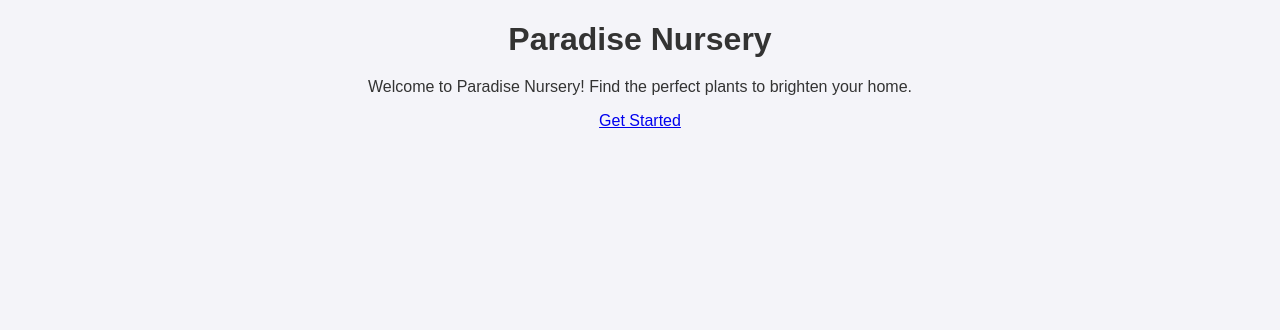
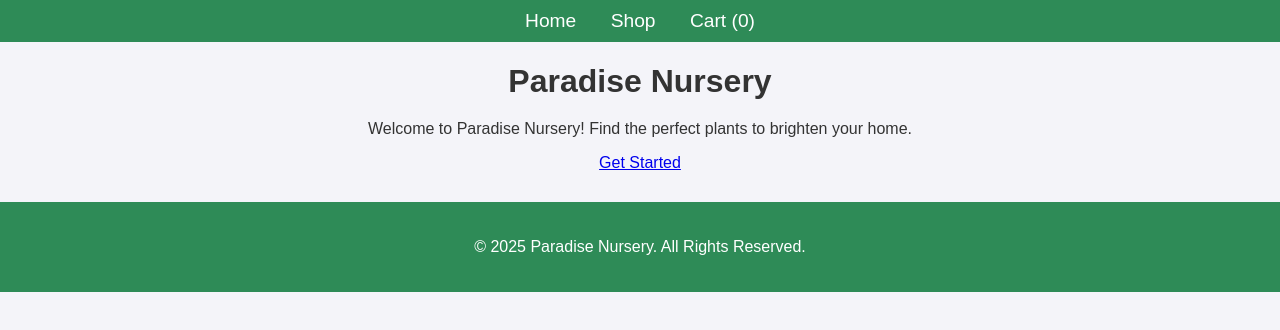
Before and after one commit to Varsha-S2005/paradise-nursery, a plain HTML site: page index.html in a window 1280 px wide. Drawn offline with Linux system fonts and the light colour scheme.

Commit message:
Update index.html

```diff
--- a/index.html
+++ b/index.html
@@ -7,10 +7,22 @@
     <link rel="stylesheet" href="css/style.css">
 </head>
 <body>
+    <header>
+        <nav>
+            <a href="index.html">Home</a>
+            <a href="products.html">Shop</a>
+            <a href="cart.html">Cart (0)</a> <!-- This will dynamically update later -->
+        </nav>
+    </header>
+
     <div class="landing">
         <h1>Paradise Nursery</h1>
         <p>Welcome to Paradise Nursery! Find the perfect plants to brighten your home.</p>
         <a href="products.html" class="button">Get Started</a>
     </div>
+
+    <footer>
+        <p>&copy; 2025 Paradise Nursery. All Rights Reserved.</p>
+    </footer>
 </body>
 </html>
```
